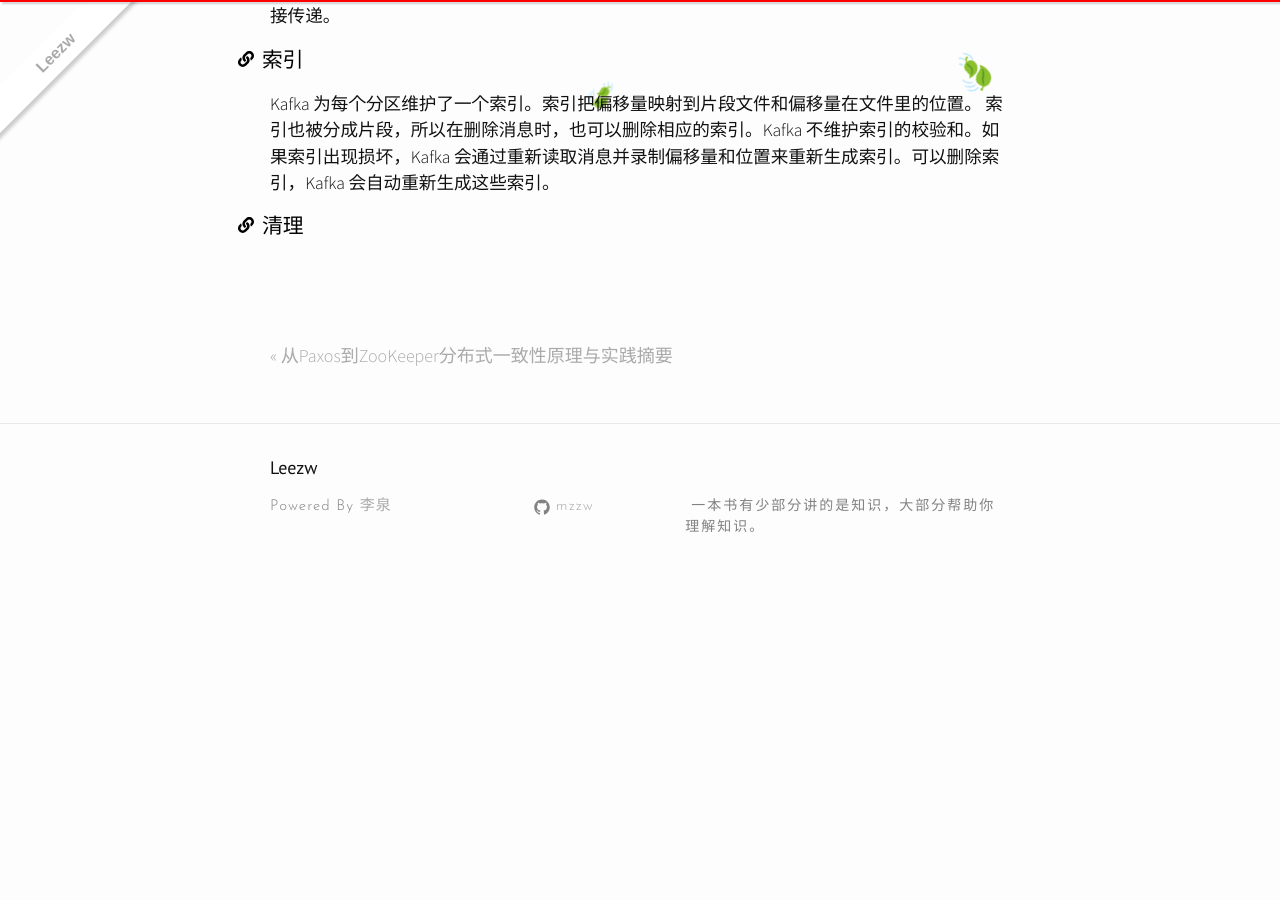
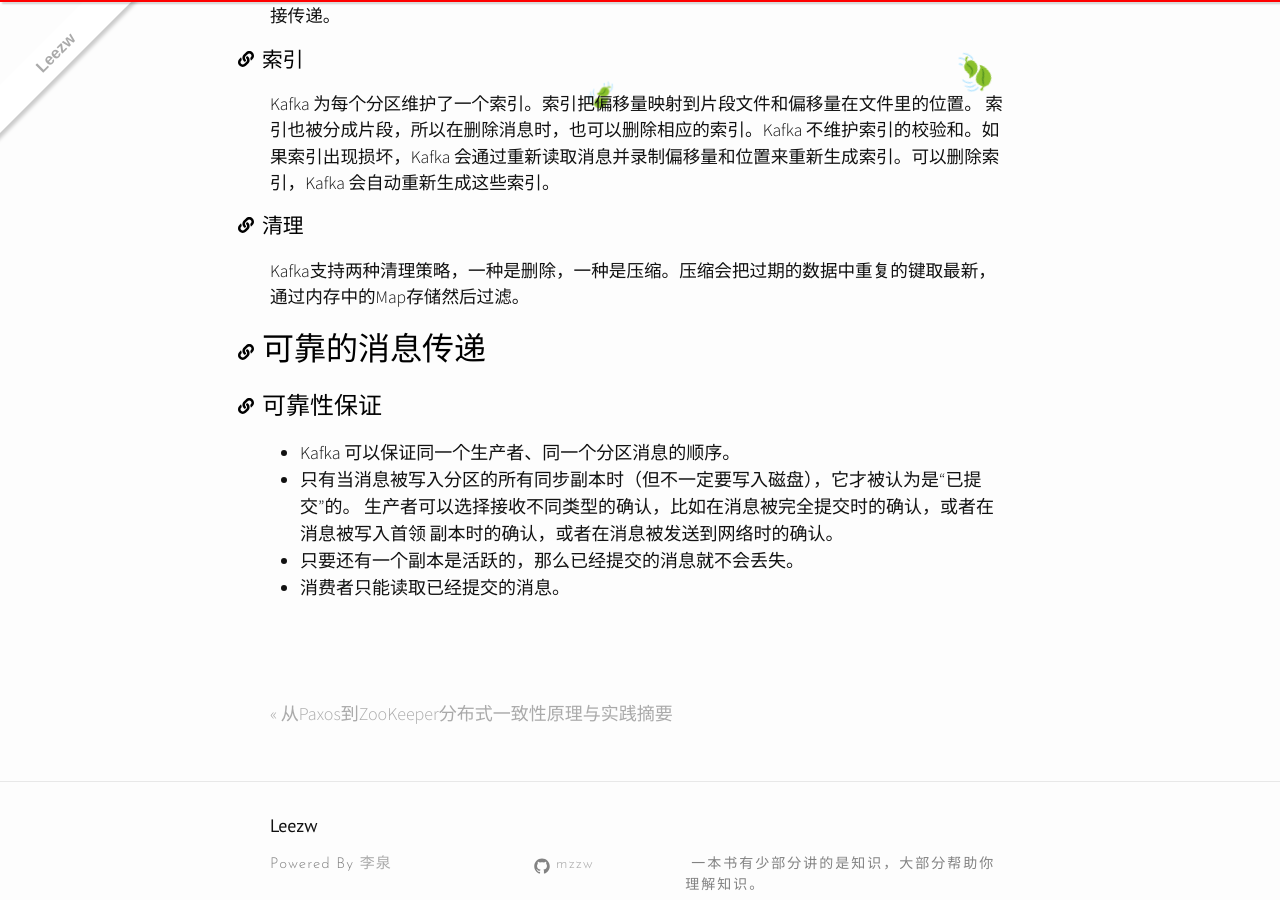
Before and after one commit to quantum-li/quantum-li.github.io, a Jekyll site: the page built from _posts/2020-05-09-kafka-the-definitive-guide.md, in a window 1280 px wide and 900 px high, scrolled down 17008 px. Built offline with Jekyll 4.4.1, drawn with Linux system fonts in a browser that asks for light colours; nearby versions of some CDN libraries; comment, search, counter and statistics services are not loaded; before the commit the page ends 17606 px from its top, so only the background shows below that.

Commit message:
2020-05-13 10:07:53

```diff
--- a/_posts/2020-05-09-kafka-the-definitive-guide.md
+++ b/_posts/2020-05-09-kafka-the-definitive-guide.md
@@ -419,3 +419,14 @@
 Kafka 为每个分区维护了⼀个索引。索引把偏移量映射到⽚段⽂件和偏移量在⽂件⾥的位置。 索引也被分成⽚段，所以在删除消息时，也可以删除相应的索引。Kafka 不维护索引的校验和。如果索引出现损坏，Kafka 会通过重新读取消息并录制偏移量和位置来重新⽣成索引。可以删除索引，Kafka 会⾃动重新⽣成这些索引。
 
 ### 清理
+
+Kafka支持两种清理策略，一种是删除，一种是压缩。压缩会把过期的数据中重复的键取最新，通过内存中的Map存储然后过滤。
+
+# 可靠的消息传递
+
+##  可靠性保证
+
++ Kafka 可以保证同一个生产者、同一个分区消息的顺序。
++ 只有当消息被写⼊分区的所有同步副本时（但不⼀定要写⼊磁盘），它才被认为是“已提交”的。 ⽣产者可以选择接收不同类型的确认，⽐如在消息被完全提交时的确认，或者在消息被写⼊⾸领 副本时的确认，或者在消息被发送到⽹络时的确认。
++ 只要还有⼀个副本是活跃的，那么已经提交的消息就不会丢失。
++ 消费者只能读取已经提交的消息。
```
